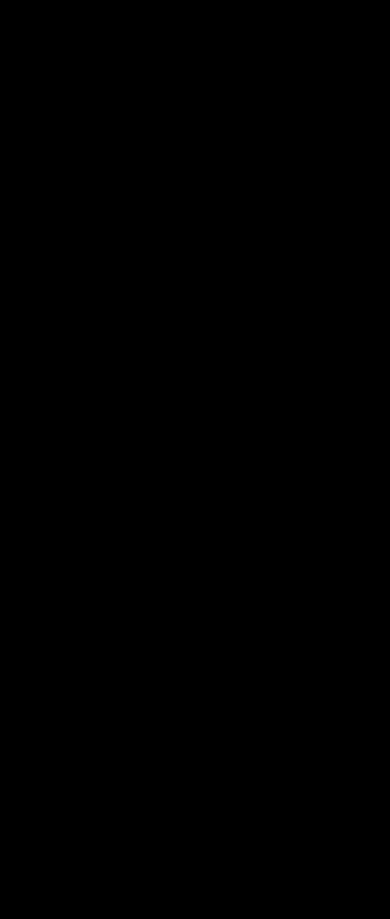
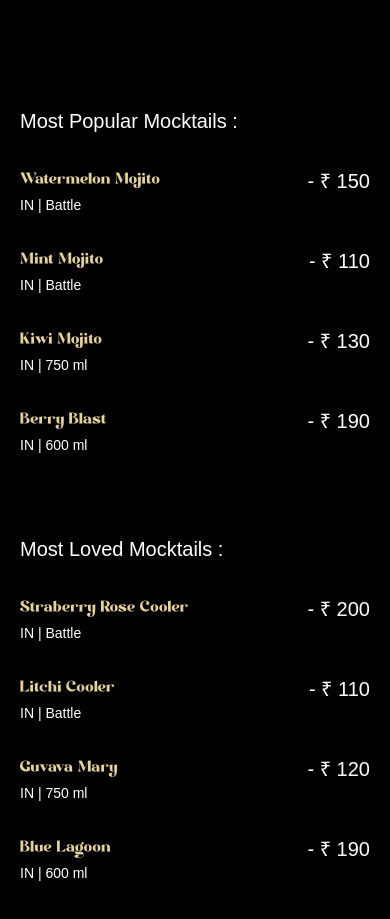
Before and after one commit to kdspatel/gsap_drinks, a React (Vite) app: page / in a window 390 px wide. Shown: the part 877-1796 px from the top of the page. Before the commit the page ends 1772 px from the top, so only its background shows below. Built offline with nearby package versions, Linux system fonts and the light colour scheme; a web font is replaced by a local one.

Commit message:
Implement Mocktail Section

```diff
--- a/constants/index.js
+++ b/constants/index.js
@@ -17,57 +17,63 @@ const navLinks = [
  },
 ];
 
-const mockTailLists1 = [
+const mocktailLists1 = [
  {
-	name: "Chapel Hill Shiraz",
-	country: "AU",
+	name: "Watermelon Mojito",
+	country: "IN",
 	detail: "Battle",
-	price: "$10",
+	price: "₹ 150",
  },
  {
-	name: "Caten Malbee",
-	country: "AU",
+	name: "Mint Mojito",
+	country: "IN",
 	detail: "Battle",
-	price: "$49",
+	price: "₹ 110",
+
  },
  {
-	name: "Rhino Pale Ale",
-	country: "CA",
+	name: "Kiwi Mojito",
+	country: "IN",
 	detail: "750 ml",
-	price: "$20",
+	price: "₹ 130",
+
  },
  {
-	name: "Irish Guinness",
-	country: "IE",
+	name: "Berry Blast",
+	country: "IN",
 	detail: "600 ml",
-	price: "$29",
+	price: "₹ 190",
+
  },
 ];
 
-const mockTailLists2 = [
+const mocktailLists2 = [
  {
-	name: "Tropical Bloom",
-	country: "US",
+	name: "Straberry Rose Cooler",
+	country: "IN",
 	detail: "Battle",
-	price: "$10",
+	price: "₹ 200",
+
  },
  {
-	name: "Passionfruit Mint",
-	country: "US",
+	name: "Litchi Cooler",
+	country: "IN",
 	detail: "Battle",
-	price: "$49",
+	price: "₹ 110",
+
  },
  {
-	name: "Citrus Glow",
-	country: "CA",
+	name: "Guvava Mary",
+	country: "IN",
 	detail: "750 ml",
-	price: "$20",
+	price: "₹ 120",
  },
  {
-	name: "Lavender Fizz",
-	country: "IE",
+	name: "Blue Lagoon",
+	country: "IN",
 	detail: "600 ml",
-	price: "$29",
+	price: "₹ 190",
+
  },
 ];
 
@@ -137,42 +143,42 @@ const socials = [
 const sliderLists = [
  {
 	id: 1,
-	name: "Classic Mojito",
+	name: "Sunset",
 	image: "/images/drink1.png",
 	title: "Simple Ingredients, Bold Flavor",
 	description:
-	 "Made with tequila, lime juice, and orange liqueur, the Margarita is easy to make and full of character. Add a salted rim for the perfect drink on summer nights.",
+	 "Made with orange juice , watermelon juice & sprite",
  },
  {
 	id: 2,
-	name: "Raspberry Mojito",
+	name: "Mango Margarita",
 	image: "/images/drink2.png",
 	title: "A Zesty Classic That Never Fails",
 	description:
-	 "The Margarita is a classic that balances tangy lime, smooth tequila, and a touch of sweetness. Shaken, frozen, or on the rocks—it’s always crisp & refreshing.",
+	 "The Margarita is a classic that balances lemon juice, mongo crush , litchi crush & mango juice",
  },
  {
 	id: 3,
-	name: "Violet Breeze",
+	name: "Pudina Punch",
 	image: "/images/drink3.png",
 	title: "Simple Ingredients, Bold Flavor",
 	description:
-	 "Made with tequila, lime juice, and orange liqueur, the Margarita is easy to make and full of character. Add a salted rim for the perfect drink on summer nights.",
+	 "Made with fresh pudina , sugar , line juice , apple juice & sprite",
  },
  {
 	id: 4,
-	name: "Curacao Mojito",
+	name: "Lavender Fizz",
 	image: "/images/drink4.png",
 	title: "Crafted With Care, Poured With Love",
 	description:
-	 "Each cocktail is made with fresh ingredients and a passion for perfecting every pour, whether you're celebrating or simply relaxing.",
+	 "Each mocktail is made with fresh ingredients and a passion for perfecting every pour, whether you're celebrating or simply relaxing.",
  },
 ];
 
 export {
  navLinks,
- mockTailLists1,
- mockTailLists2,
+ mocktailLists1,
+ mocktailLists2,
  profileLists,
  featureLists,
  goodLists,
--- a/src/App.jsx
+++ b/src/App.jsx
@@ -2,6 +2,7 @@ import { ScrollTrigger, SplitText } from "gsap/all";
 import gsap from 'gsap/gsap-core.js';
 import Navbar from './components/Navbar';
 import Hero from "./components/Hero";
+import Mocktails from "./components/Mocktails";
 
 gsap.registerPlugin(ScrollTrigger, SplitText);
 
@@ -10,6 +11,7 @@ const App = () => {
     <main>
       <Navbar/>
       <Hero/>
+      <Mocktails/>
     </main>
   )
 }
--- a/src/components/Hero.jsx
+++ b/src/components/Hero.jsx
@@ -21,7 +21,7 @@ const Hero = () => {
             yPercent: 100,
             duration: 1.8,
             ease: 'expo.out',
-            stagger: 0.05
+            stagger: 0.09
         })
 
         gsap.from(paragraphSplit.lines, {
@@ -88,7 +88,7 @@ const Hero = () => {
                             </p>
                         </div>
 
-                        <div className='view-cocktails'>
+                        <div className='view-mocktails'>
                             <p className='subtitle'>
                                 Every mocktail on our menu is a blend
                                 of premium ingredients, creative flair, and
--- /dev/null
+++ b/src/components/Mocktails.jsx
@@ -0,0 +1,71 @@
+import React from 'react'
+import { mocktailLists1, mocktailLists2 } from '../../constants'
+import { useGSAP } from '@gsap/react'
+import gsap from 'gsap'
+
+const Mocktails = () => {
+
+    useGSAP(() => {
+        const parallaxTimeline = gsap.timeline({
+            scrollTrigger: {
+                trigger: '#mocktails',
+                start: 'top 30%',
+                end: 'bottom 80%',
+                scrub: true
+            }
+        })
+
+        parallaxTimeline
+        .from('#m-left-leaf',{
+            x: -100, y: 100
+        })
+        .from('#m-right-leaf',{
+            x: 100, y: 100
+        })
+    })
+
+  return (
+    <section id='mocktails'>
+        <img src="/images/mocktail-left-leaf.png" alt="l-leaf" id='m-left-leaf'/>
+        <img src="/images/mocktail-right-leaf.png" alt="r-leaf" id='m-right-leaf'/>
+
+        <div className='list'>
+            <div className='popular'>
+                <h2>Most Popular Mocktails : </h2>
+                <ul>
+                    {
+                        mocktailLists1.map(({ name, country, detail, price })=> (
+                            <li key={name}>
+                                <div className='md:me-28'>
+                                    <h3>{name}</h3>
+                                    <p>{country} | {detail}</p>
+                                </div>
+                                <span>- {price}</span>
+                            </li>
+                        ))
+                    }
+                </ul>
+            </div>
+
+            <div className='loved '>
+                <h2>Most Loved Mocktails : </h2>
+                <ul>
+                    {
+                        mocktailLists2.map(({ name, country, detail, price })=> (
+                            <li key={name}>
+                                <div className='me-28'>
+                                    <h3>{name}</h3>
+                                    <p>{country} | {detail}</p>
+                                </div>
+                                <span>- {price}</span>
+                            </li>
+                        ))
+                    }
+                </ul>
+            </div>
+        </div>
+    </section>
+  )
+}
+
+export default Mocktails
--- a/src/index.css
+++ b/src/index.css
@@ -44,12 +44,10 @@ body {
 }
 
 @utility radial-gradient {
-    background: radial-gradient(
-            circle at center,
+    background: radial-gradient(circle at center,
             #434343 0%,
             #000 50%,
-            transparent 100%
-    );
+            transparent 100%);
 }
 
 @utility masked-img {
@@ -117,11 +115,11 @@ body {
                     @apply 2xl:text-start text-center;
                 }
 
-                .view-cocktails {
+                .view-mocktails {
                     @apply space-y-5 text-lg lg:max-w-2xs md:max-w-xs w-full;
 
                     p {
-                        @apply text-left;
+                        @apply text-left mx-0;
                     }
 
                     a {
@@ -133,22 +131,22 @@ body {
     }
 
     video {
-        @apply w-full md:h-[80%] h-1/2 absolute bottom-0 left-0 md:object-contain object-bottom object-cover;
+        @apply w-full md:h-[75%] h-1/2 absolute bottom-0 left-0 md:object-contain object-bottom object-cover;
     }
 
-    #cocktails {
+    #mocktails {
         @apply relative min-h-dvh w-full overflow-hidden;
 
-        #c-left-leaf {
+        #m-left-leaf {
             @apply absolute left-0 md:bottom-0 md:top-auto -top-20 md:w-fit w-1/3;
         }
 
-        #c-right-leaf {
+        #m-right-leaf {
             @apply absolute right-0 md:bottom-0 md:top-auto -top-20 md:w-fit w-1/3;
         }
 
         .list {
-            @apply container mx-auto relative z-10 flex md:flex-row flex-col justify-between items-start gap-20 pt-40 2xl:px-0 px-5;
+            @apply container mx-auto relative z-10 flex md:flex-row flex-col justify-between items-start gap-20 pt-40 2xl:px-0 px-5 mt-[-20px];
 
             .popular {
                 @apply space-y-8 w-full md:w-fit;
@@ -218,7 +216,7 @@ body {
         .top-grid {
             @apply grid grid-cols-1 xl:grid-cols-12 gap-5 mb-5 md:px-0 px-5;
 
-            > div {
+            >div {
                 @apply rounded-3xl overflow-hidden h-72 relative;
             }
 
@@ -230,7 +228,7 @@ body {
         .bottom-grid {
             @apply grid grid-cols-1 md:grid-cols-12 gap-5 md:px-0 px-5;
 
-            > div {
+            >div {
                 @apply rounded-3xl overflow-hidden h-72 relative;
             }
 
```
Also changed, not shown: public/images/mocktail-left-leaf.png (renamed from public/images/cocktail-left-leaf.png), public/images/mocktail-right-leaf.png (renamed from public/images/cocktail-right-leaf.png).
